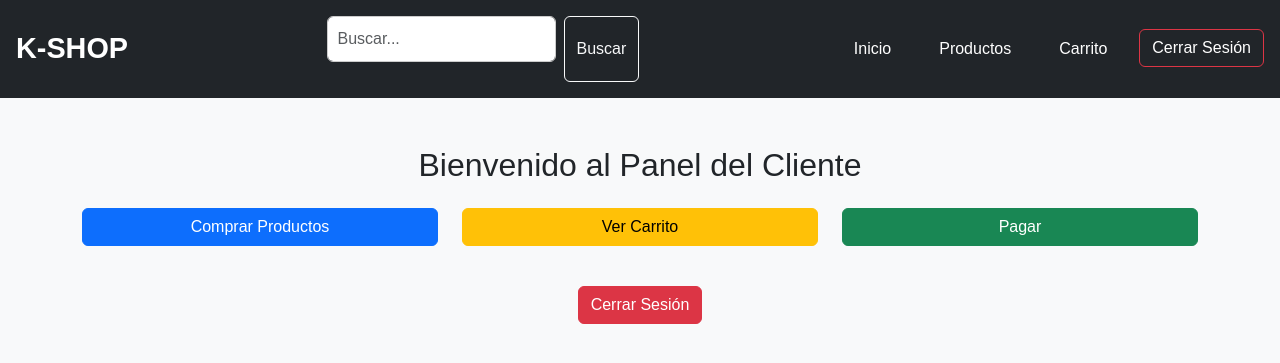
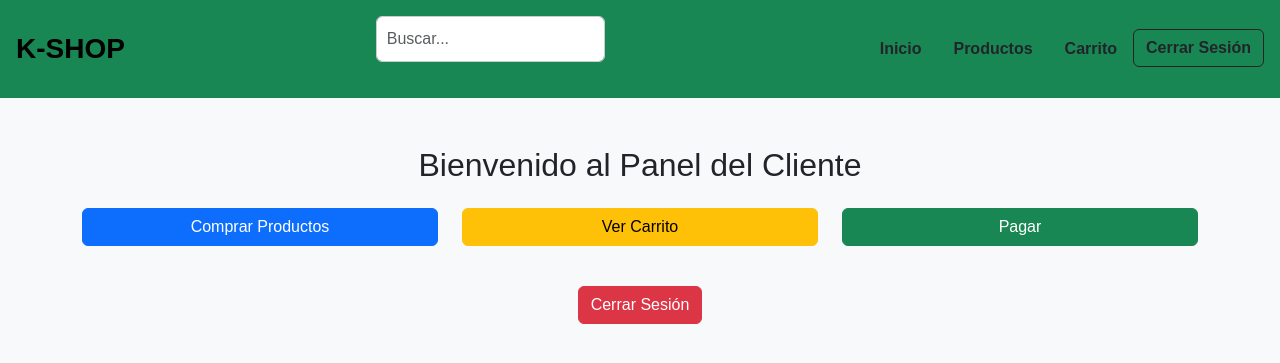
Before and after one commit to kev-abs/kshop-code, a PHP site: page /Paneles/panelcliente.php in a window 1280 px wide. Shown: the top 363 px of the page. Run offline with PHP 8.4, Linux system fonts and the light colour scheme; the visitor is signed in with stand-in values (Sample User, id 1).

Commit message:
Update panelcliente.php

```diff
--- a/Paneles/panelcliente.php
+++ b/Paneles/panelcliente.php
@@ -32,22 +32,34 @@ if (!isset($_SESSION["rol"]) || $_SESSION["rol"] !== "cliente") {
 </head>
 <body>
 
-  <!-- Encabezado -->
-  <div class="header d-flex justify-content-between align-items-center p-3 bg-dark text-white">
-    <div class="logo">K-SHOP</div>
-    <form action="/buscar" method="GET" class="d-flex">
-      <input type="text" name="q" placeholder="Buscar..." class="form-control me-2"/>
-      <button class="btn btn-outline-light">Buscar</button>
-    </form>
-    <nav class="navbar">
-      <ul class="nav">
-        <li class="nav-item"><a href="../index.php" class="nav-link text-white">Inicio</a></li>
-        <li class="nav-item"><a href="../Barra de navegacion/productos.php" class="nav-link text-white">Productos</a></li>
-        <li class="nav-item"><a href="../Barra de navegacion/carrito.php" class="nav-link text-white">Carrito</a></li>
-        <li class="nav-item"><a href="../php/cerrarsesion.php" class="btn btn-outline-danger">Cerrar Sesión</a></li>
-      </ul>
-    </nav>
-  </div>
+  <!-- Encabezado  -->
+<div class="header d-flex justify-content-between align-items-center p-3" style="background-color: #198754 ; color: #000;">
+  <div class="logo fw-bold fs-3">K-SHOP</div>
+
+  <!-- Buscador -->
+  <form action="/buscar" method="GET" class="d-flex" style="max-width: 300px;">
+    <input type="text" name="q" placeholder="Buscar..." class="form-control me-2" />
+  </form>
+
+  <!-- Navegación -->
+  <nav>
+    <ul class="nav">
+      <li class="nav-item">
+        <a href="../index.php" class="nav-link text-dark fw-bold">Inicio</a>
+      </li>
+      <li class="nav-item">
+        <a href="../Barra de navegacion/productos.php" class="nav-link text-dark fw-bold">Productos</a>
+      </li>
+      <li class="nav-item">
+        <a href="../Barra de navegacion/carrito.php" class="nav-link text-dark fw-bold">Carrito</a>
+      </li>
+      <li class="nav-item">
+        <a href="../php/cerrarsesion.php" class="btn btn-outline-dark fw-bold">Cerrar Sesión</a>
+      </li>
+    </ul>
+  </nav>
+</div>
+
 
   <!-- Panel del Cliente -->
   <div class="container mt-5">
```
